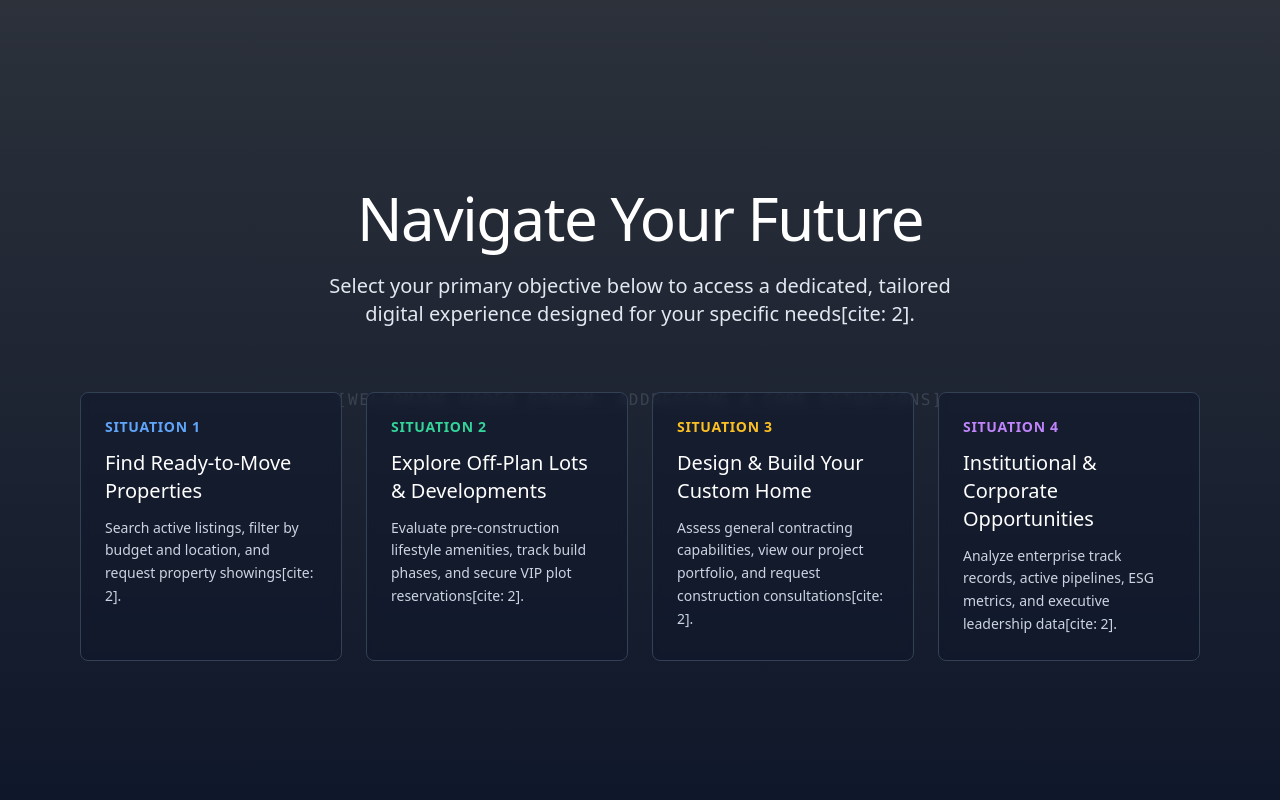
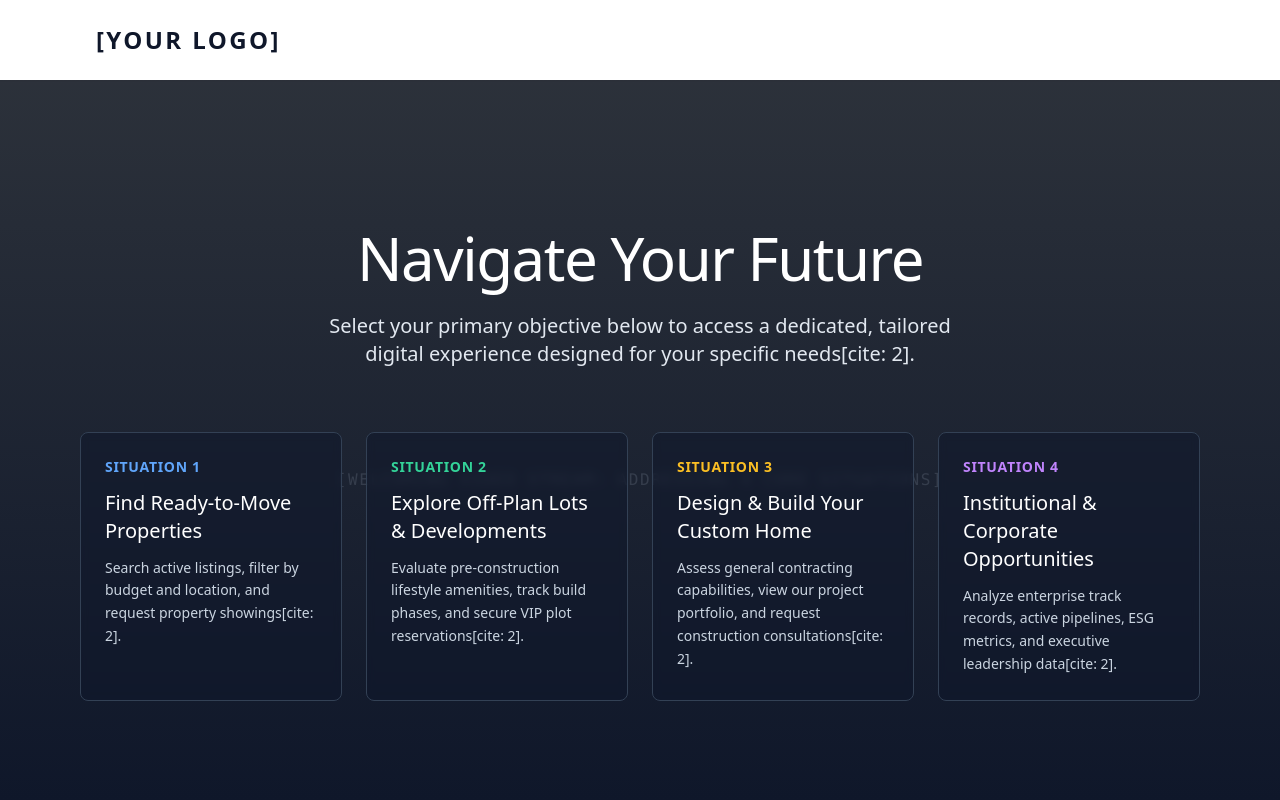
Before and after one commit to Solahudeen-ai/real-estate, a plain HTML site: page index.html in a window 1280 px wide. Shown: the top 800 px of the page. Drawn offline with nearby package versions, Linux system fonts and the light colour scheme.

Commit message:
Refactor hero section layout and spacing
Adjusted layout and spacing for hero section and content areas.

```diff
--- a/index.html
+++ b/index.html
@@ -16,18 +16,26 @@
 
     <!-- Hero Section with Video -->
     <header class="relative w-full min-h-screen flex flex-col items-center justify-center text-center text-white overflow-hidden">
+
+        <!-- Thin White Top Bar & Logo Space -->
+        <div class="absolute top-0 left-0 w-full z-50 bg-white h-20 flex items-center px-6 lg:px-24 shadow-sm">
+            <div class="text-slate-900 font-bold text-2xl tracking-widest uppercase">
+                [YOUR LOGO]
+            </div>
+        </div>
+
         <!-- Welcoming Video Placeholder -->
         <div class="absolute inset-0 z-0">
-            <div class="w-full h-full bg-slate-800 flex items-center justify-center opacity-80">
+            <div class="w-full h-full bg-slate-800 flex items-center justify-center opacity-80 mt-20">
                 <span class="text-slate-400 font-mono tracking-widest">[WELCOMING VIDEO STREAM: ADDRESSING 4 CORE SITUATIONS]</span>
             </div>
         </div>
 
         <!-- Video Gradient Overlay -->
-        <div class="absolute inset-0 z-10 video-overlay"></div>
+        <div class="absolute inset-0 z-10 video-overlay mt-20"></div>
 
         <!-- Hero Content & Intent-Driven Routing -->
-        <div class="relative z-20 max-w-6xl mx-auto px-4 mt-12 w-full">
+        <div class="relative z-20 max-w-6xl mx-auto px-4 mt-32 w-full">
             <h1 class="text-5xl md:text-6xl font-light mb-6 tracking-tight">Navigate Your Future</h1>
             <p class="text-xl text-slate-200 font-light mb-16 max-w-2xl mx-auto">Select your primary objective below to access a dedicated, tailored digital experience designed for your specific needs[cite: 2].</p>
 
@@ -65,7 +73,7 @@
     </header>
 
     <!-- Content Sections Architecture -->
-    <!-- Applying generous white space and clean minimalist aesthetics[cite: 1] -->
+    <!-- Applying generous white space and clean minimalist aesthetics -->
 
     <!-- Section 1: Retail Home Buyer / Renter -->
     <section id="retail-buyer" class="min-h-screen flex items-center py-24 px-6 lg:px-24 bg-white">
```
